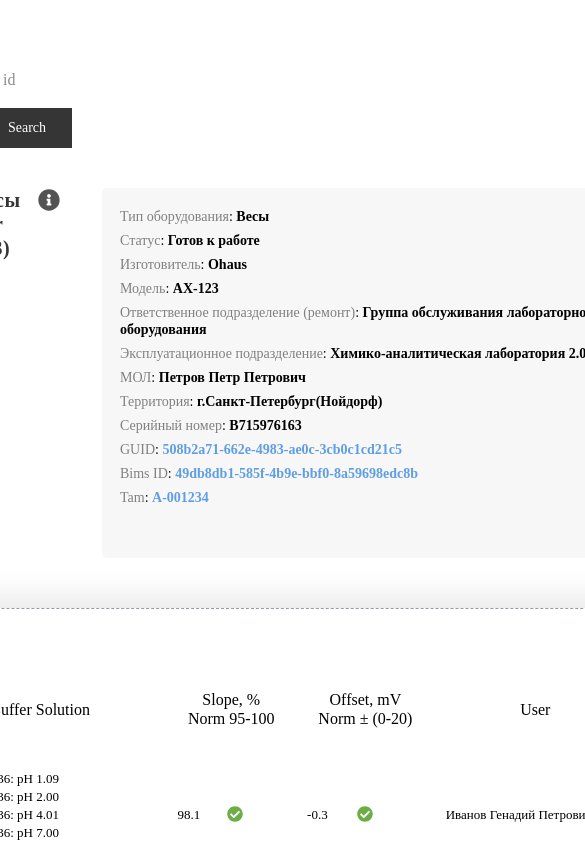
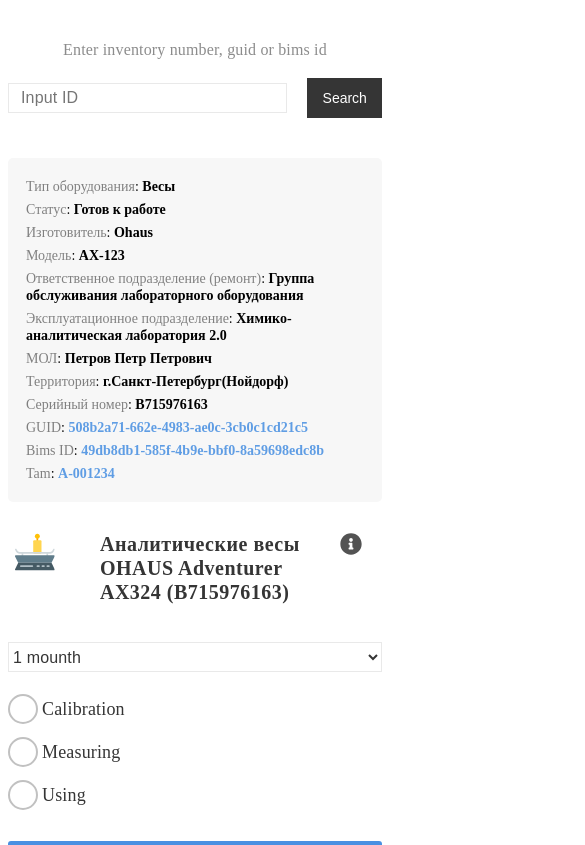
Before and after one commit to shutemov/biocad-test-task, a Vue app in the folder instrument-calibration-report-page/: page / in a window 390 px wide. Shown: the top 845 px of the page, 585 px wide, since content can reach past the window. Built offline with nearby package versions, Linux system fonts and the light colour scheme; a web font is replaced by a local one; what bulma-tooltip would draw is missing.

Commit message:
Added media styles

```diff
--- a/instrument-calibration-report-page/src/App.vue
+++ b/instrument-calibration-report-page/src/App.vue
@@ -26,5 +26,14 @@
   -webkit-font-smoothing: antialiased;
   -moz-osx-font-smoothing: grayscale;
   font-family: "TT Norms Regular";
+  font-style: normal;
+  font-weight: normal;
 }
+
+  @media (max-width: 700px) {
+    #app {
+      /*form*/
+      padding: 0px;
+    }
+  }
 </style>
--- a/instrument-calibration-report-page/src/components/InsrumentCalibrationReportPage.vue
+++ b/instrument-calibration-report-page/src/components/InsrumentCalibrationReportPage.vue
@@ -3,9 +3,7 @@
 
         <!--  HEAD BLOCK  -->
         <div class="head">
-            <div class="content">
                 <filter-devices class="filter-devices"></filter-devices>
-            </div>
         </div>
 
         <!--  BODY  BLOCK   -->
@@ -203,6 +201,45 @@
         height: 330px;
     }
 
+    @media (max-width: 700px) {
+
+        .main-container {
+            /*form*/
+            /*box-sizing: border-box;*/
+            width: 100%;
+            padding: 0px;
+        }
+
+        .head {
+            /*form*/
+            margin-top: 30px;
+            width: 100%;
+        }
+
+        .body {
+            /*form*/
+            display: flex;
+            flex-direction: column-reverse;
+            width: 100%;
+        }
+
+        .left-side{
+            /*form*/
+            margin-top: 30px;
+        }
+
+        .right-side {
+            /*form*/
+            margin-left: 0px;
+        }
+
+        .generate-button {
+            /*form*/
+            width: 100%;
+            margin-top: 30px;
+        }
+    }
+
 
 </style>
 <!-- Add "scoped" attribute to limit CSS to this component only -->
--- a/instrument-calibration-report-page/src/components/body/DeviceInfo.vue
+++ b/instrument-calibration-report-page/src/components/body/DeviceInfo.vue
@@ -111,10 +111,13 @@
     .infoItem:first-child {
         margin-top: 0px;
     }
+
     /*------------------*/
 
     .device-info {
         /*form*/
+        box-sizing: border-box;
+        padding: 20px 18px 20px 18px;
         width: 550px;
         height: 330px;
         background-color: #F7F7F7;
@@ -126,4 +129,24 @@
         font-weight: 500;
         line-height: 17px;
     }
+
+    @media (max-width: 700px) {
+
+        /*Analog line-height*/
+        .infoItem {
+            margin-top: 6px;
+        }
+
+        .infoItem:first-child {
+            margin-top: 0px;
+        }
+
+        /*------------------*/
+        .device-info {
+            /*form*/
+            width: 100%;
+            height: auto;
+        }
+
+    }
 </style>
--- a/instrument-calibration-report-page/src/components/body/ReportFilters.vue
+++ b/instrument-calibration-report-page/src/components/body/ReportFilters.vue
@@ -89,7 +89,6 @@
         box-sizing: border-box;
 
         /*font*/
-        font-family: "TT Norms Regular";
         font-style: normal;
         font-weight: normal;
         font-size: 16px;
@@ -150,7 +149,6 @@
             /*form*/
             display: inline-block;
             margin-left: 4px;
-
             /*font*/
             font-size: 14px;
             vertical-align: top;
@@ -162,6 +160,35 @@
             font-feature-settings: 'pnum' on, 'lnum' on;
             color: #353535;
         }
+    }
+
+    @media (max-width: 700px) {
+        .report-filter__select {
+            /*form*/
+            width: 100%;
+        }
+
+        @supports (-webkit-appearance: none) or (-moz-appearance: none) {
+            input[type="radio"] {
+                width: 30px;
+                height: 30px;
+            }
+
+            input[type="radio"]:after {
+                width: 26px;
+                height: 26px;
+            }
+
+
+            input[type="radio"] + label {
+                /*form*/
+                margin-left: 4px;
+                margin-top: 5px;
+                height: 26px;
+                /*font*/
+                font-size: 18px;
+            }
+        }
 
 
     }
--- a/instrument-calibration-report-page/src/components/body/UnitName.vue
+++ b/instrument-calibration-report-page/src/components/body/UnitName.vue
@@ -110,4 +110,11 @@
         width: 35px;
         /*border:1px solid;*/
     }
+
+    @media (max-width: 700px) {
+        .unit-name{
+            width: 100%;
+            justify-content: space-around;
+        }
+    }
 </style>
--- a/instrument-calibration-report-page/src/components/header/FilterDevices.vue
+++ b/instrument-calibration-report-page/src/components/header/FilterDevices.vue
@@ -1,6 +1,6 @@
 <template>
     <div class="filter-devices">
-        <div class="filter-devices__title" style="text-align: start;">
+        <div class="filter-devices__title">
             <span class="filter-devices__text">Enter inventory number, guid or bims id</span>
         </div>
 
@@ -68,9 +68,6 @@
         padding: 0px 12px 0px 12px;
 
         /*font*/
-        font-family: "TT Norms Regular";
-        font-style: normal;
-        font-weight: normal;
         font-size: 16px;
         line-height: 24px;
 
@@ -88,12 +85,15 @@
         margin-left: 20px;
 
         /*font*/
-        font-family: "TT Norms Regular";
         font-style: normal;
         font-weight: 500;
         font-size: 14px;
         line-height: 24px;
         color: white;
+    }
+
+    .filter-devices__title {
+        text-align: start;
     }
 
     .filter-devices__text {
@@ -110,5 +110,29 @@
         color: #8C8C8C;
     }
 
+    @media (max-width: 700px) {
+        .filter-devices {
+            width: 100%;
+        }
+
+        .filter-devices__title {
+            text-align: center;
+        }
+
+        .filter-devices__search {
+            display: flex;
+            justify-content: space-between;
+            align-items: center;
+        }
+
+        .filter-devices__input {
+            width: 75%;
+        }
+
+        .filter-devices__button {
+            width: 20%;
+        }
+
+    }
 
 </style>
```
